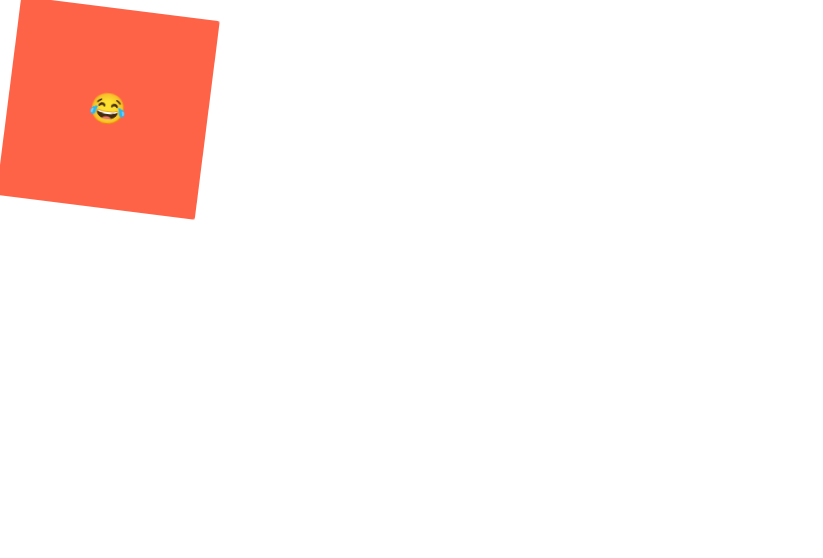
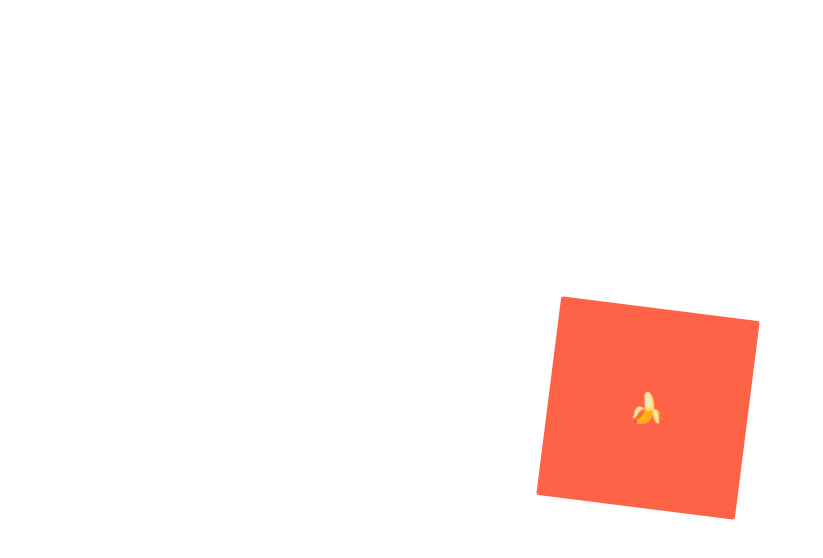
Before and after one commit to yeongminChae/React-Masterclass, a React (Create React App) app: page / in a window 1280 px wide. Shown: the top 558 px of the page, without its empty margins (0-823 px from the left). Built offline with nearby package versions, Linux system fonts and the light colour scheme.

Commit message:
pseudo selector part 2 in styled component

```diff
--- a/src/App.js
+++ b/src/App.js
@@ -2,6 +2,10 @@
 
 const Wrapper = styled.div`
   display: flex;
+  height: 100vh;
+  width: 100vw;
+  justify-content: center;
+  align-items: center;
 `;
 const rotateAnimation = keyframes`
   0% {
@@ -17,6 +21,11 @@
     border-radius:0px
   }
 `;
+
+const Emoji = styled.span`
+  font-size: 30px;
+`;
+
 const Box = styled.div`
   height: 200px;
   width: 200px;
@@ -25,15 +34,8 @@
   justify-content: center;
   align-items: center;
   animation: ${rotateAnimation} 2s linear infinite;
-  span {
-    //select the span inside of Box
-    font-size: 30px;
-    &:hover {
-      font-size: 40px;
-    }
-    &:active {
-      opacity: 0;
-    }
+  ${Emoji}:hover {
+    font-size: 40px;
   }
 `;
 
@@ -41,7 +43,7 @@
   return (
     <Wrapper>
       <Box>
-        <span>😂</span>
+        <Emoji>🍌</Emoji>
       </Box>
     </Wrapper>
   );
```
